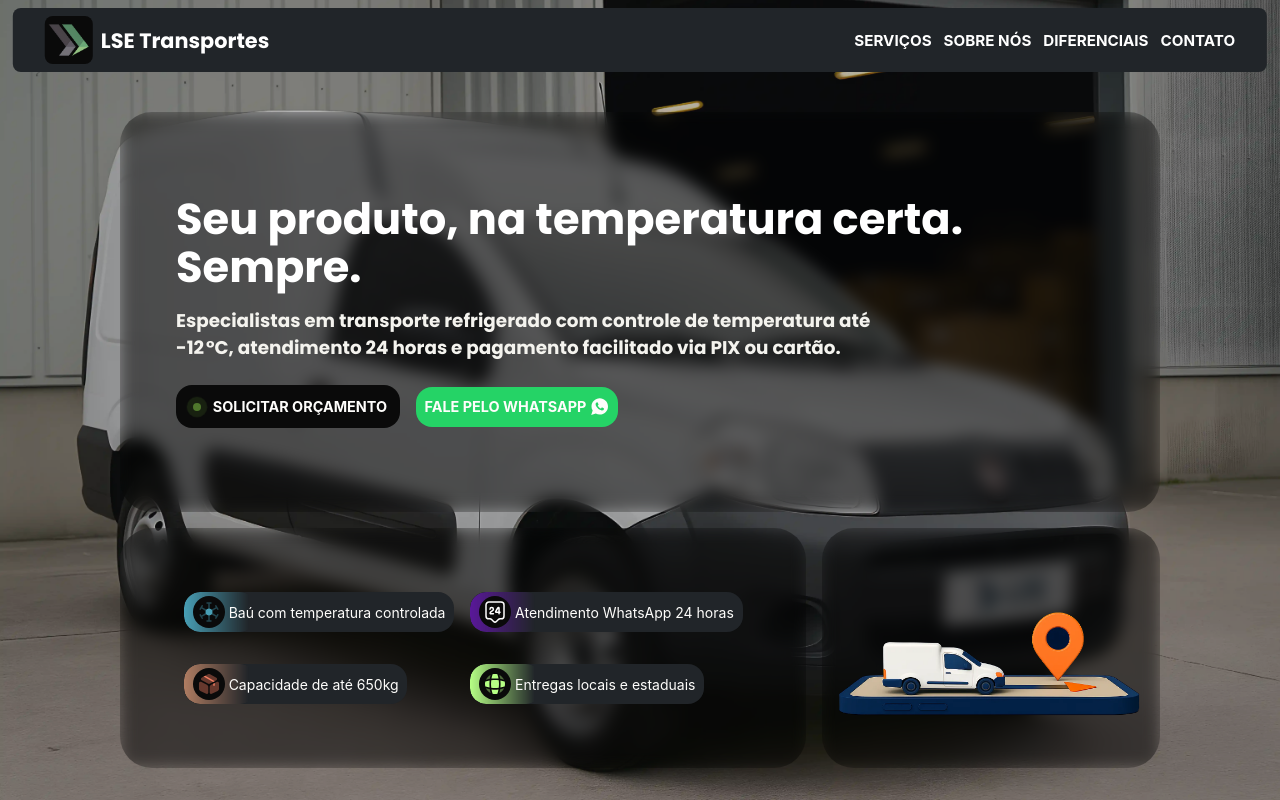
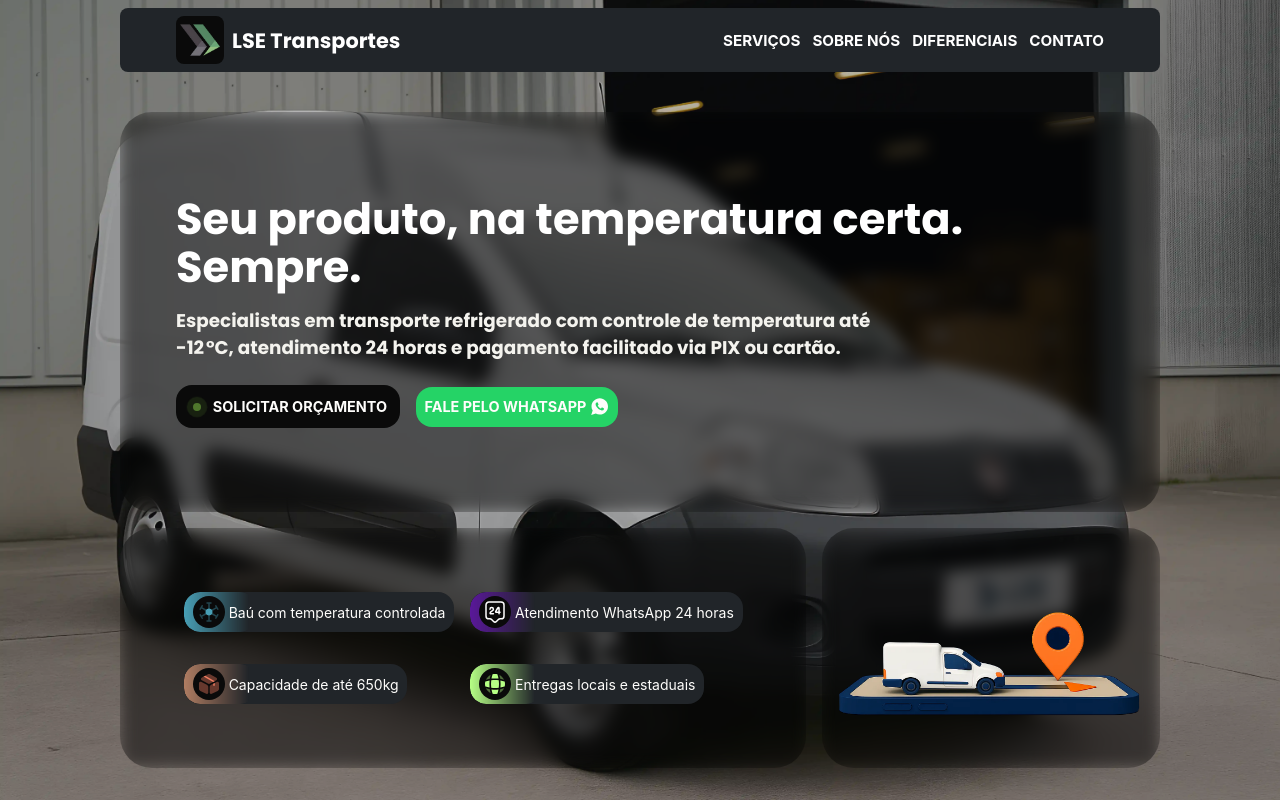
Before and after one commit to SrDev-Henrique/LSE_Transportes, a Next.js app: page / in a window 1280 px wide. Built offline with nearby package versions, Linux system fonts and the light colour scheme; a web font is replaced by a local one.

Commit message:
NavBar - Adjust width

```diff
--- a/src/components/NavBar/NavBar.module.scss
+++ b/src/components/NavBar/NavBar.module.scss
@@ -19,7 +19,7 @@
   left: 50%;
   transform: translateX(-50%);
   z-index: 100;
-  width: min(98%, 1280px);
+  width: min(98%, 65rem);
   height: 4rem;
   padding-inline: 0.75rem;
   background-color: $black-cold;
@@ -29,7 +29,7 @@
     height: 3rem;
   }
   @media (min-width: $md) {
-    padding-inline: 2rem;
+    padding-inline: 3.5rem;
   }
 }
 
```
